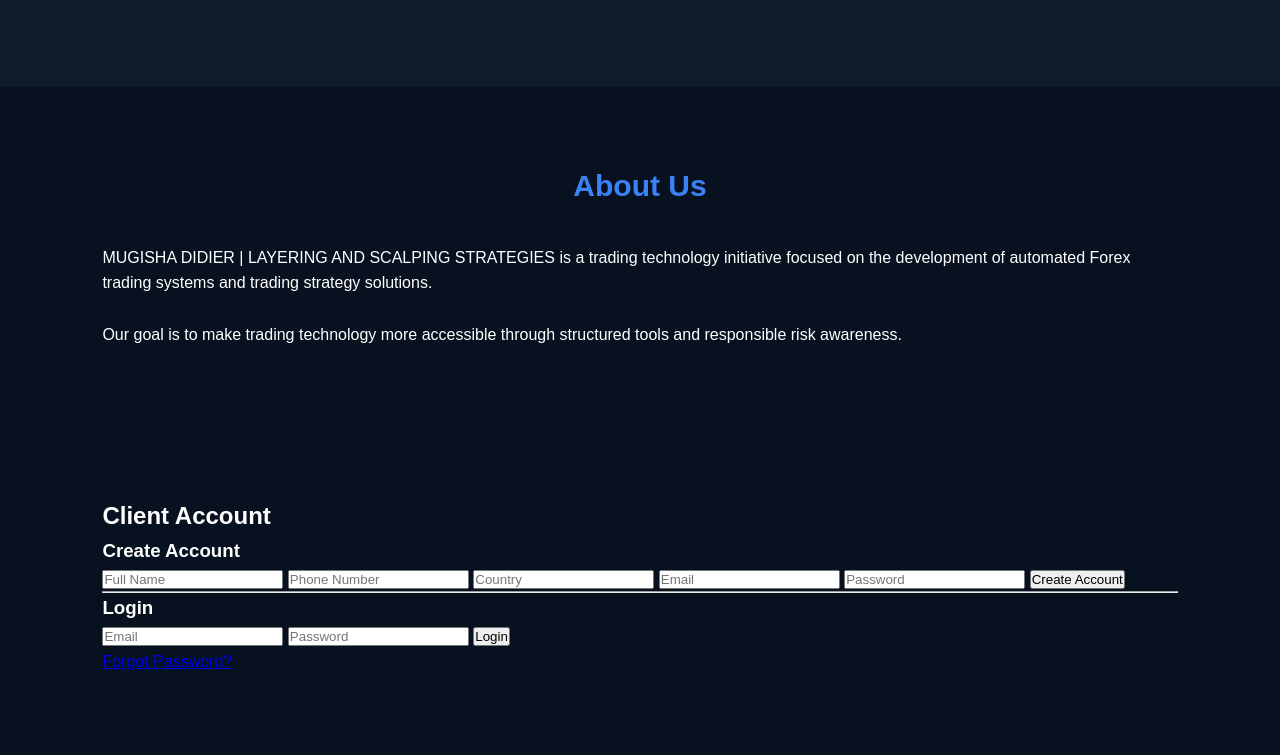
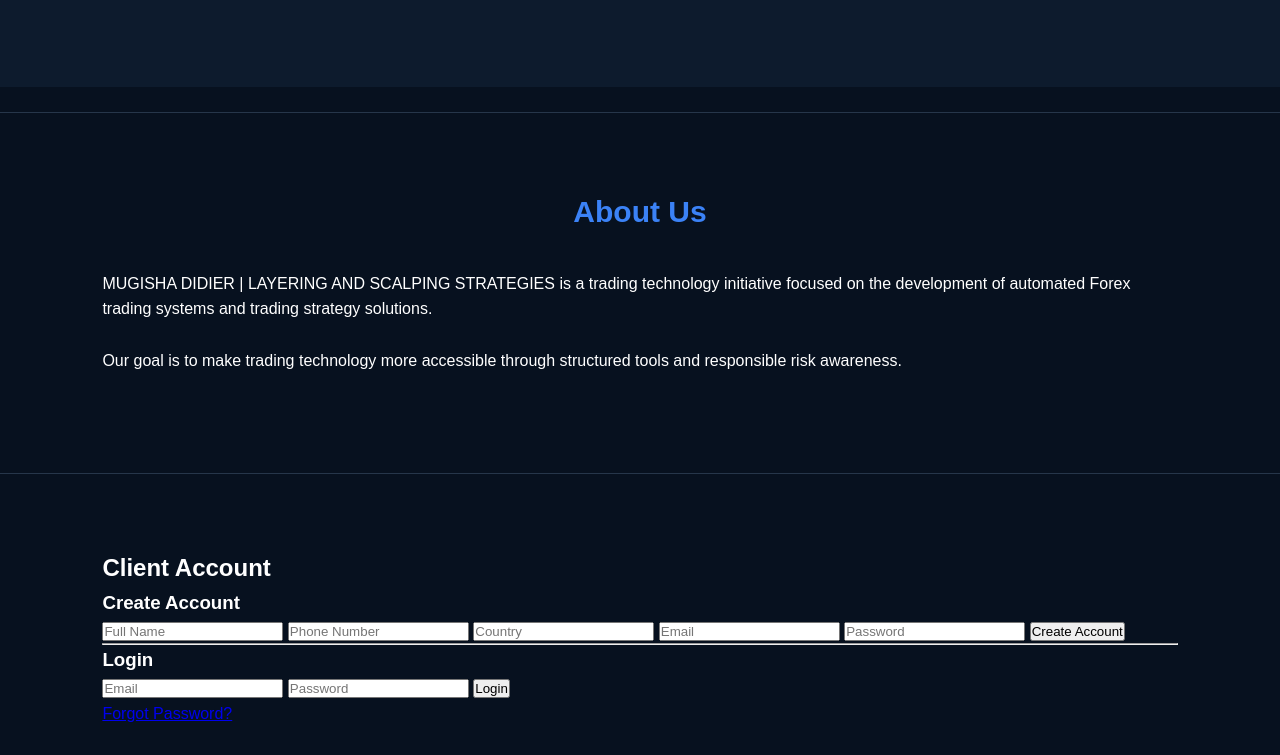
Before and after one commit to mugishalayan/forex-trading-platform, a plain HTML site: page index.html in a window 1280 px wide. Shown: the part 1525-2280 px from the top of the page. Drawn offline with nearby package versions, Linux system fonts and the light colour scheme.

Commit message:
Add styling for about and client access sections

```diff
--- a/index.html
+++ b/index.html
@@ -200,6 +200,14 @@ footer p {
         display: inline-block;
         margin: 7px;
     }
+}
+
+#about,
+#client-access,
+.contact {
+    margin-top: 25px;
+    border-top: 1px solid #26364a;
+    padding-top: 75px;
 }
 </style>
 
```
